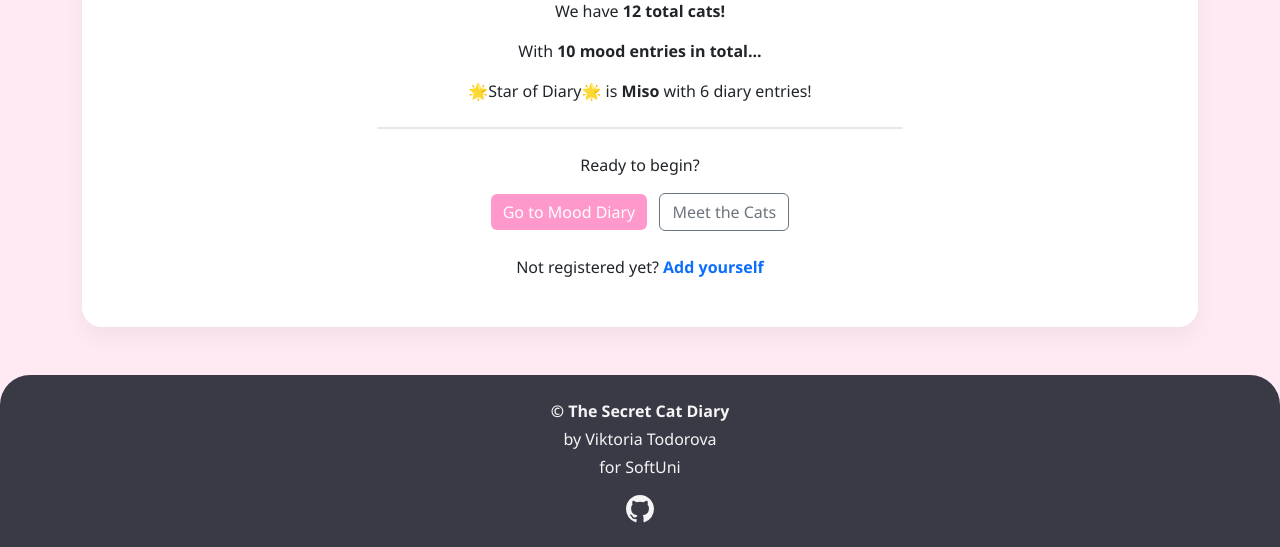
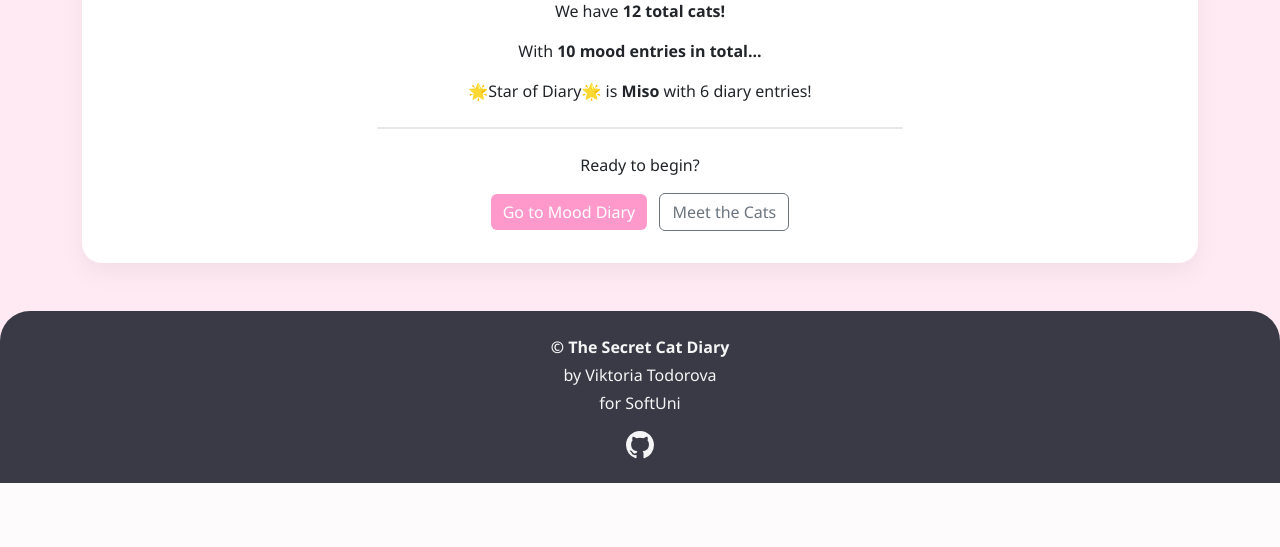
Before and after one commit to Viktoriyapp/cat-diary, a Django app: page / in a window 1280 px wide. Shown: the part 695-1242 px from the top of the page. After the commit the page ends 1178 px from the top, so only its background shows below. Run offline with Django 5.2, Linux system fonts and the light colour scheme; the visitor is signed in with stand-in values (Sample User, id 1); data comes from the database, SQL or seed files in the repository.

Commit message:
fix: aligned cat creation flow with account registration

```diff
--- a/cats/views.py
+++ b/cats/views.py
@@ -1,3 +1,4 @@
+from django.contrib.auth.mixins import LoginRequiredMixin, PermissionRequiredMixin
 from django.urls import reverse_lazy
 from django.views.generic import ListView, DetailView, CreateView, UpdateView, DeleteView
 from cats.forms import CatForm, CatUpdateForm
@@ -22,11 +23,12 @@ class CatDetailView(DetailView):
     context_object_name = 'cat'
 
 
-class CatCreateView(CreateView):
+class CatCreateView(LoginRequiredMixin, PermissionRequiredMixin, CreateView):
     model = Cat
     form_class = CatForm
     template_name = 'cats/cat_create.html'
     success_url = reverse_lazy('cats:list')
+    permission_required = 'cats.can_manage_cat_profiles'
 
 
 class CatUpdateView(UpdateView):
--- a/templates/common/home.html
+++ b/templates/common/home.html
@@ -51,9 +51,11 @@
 
         <a href="{% url 'cats:list' %}" class="btn btn-outline-secondary">Meet the Cats</a>
 
-        <p class="mt-4">
-            Not registered yet?
-            <a href="{% url 'cats:create' %}" class="text-decoration-none fw-semibold">Add yourself</a>
-        </p>
+        {% if not user.is_authenticated %}
+            <p class="mt-3">
+                Not registered yet?
+                <a href="{% url 'register' %}" class="text-decoration-none fw-bold">Register here</a>
+            </p>
+        {% endif %}
     </div>
 {% endblock %}
```
